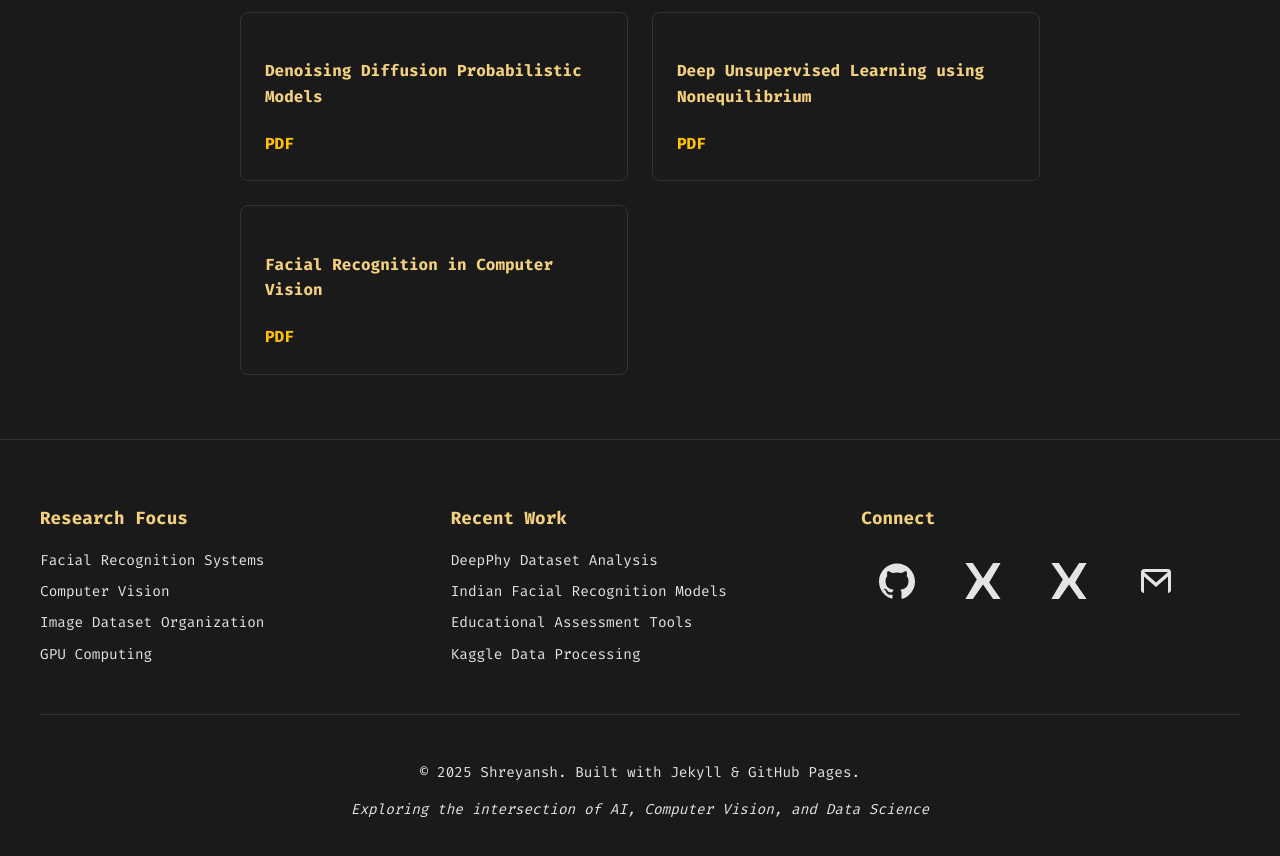
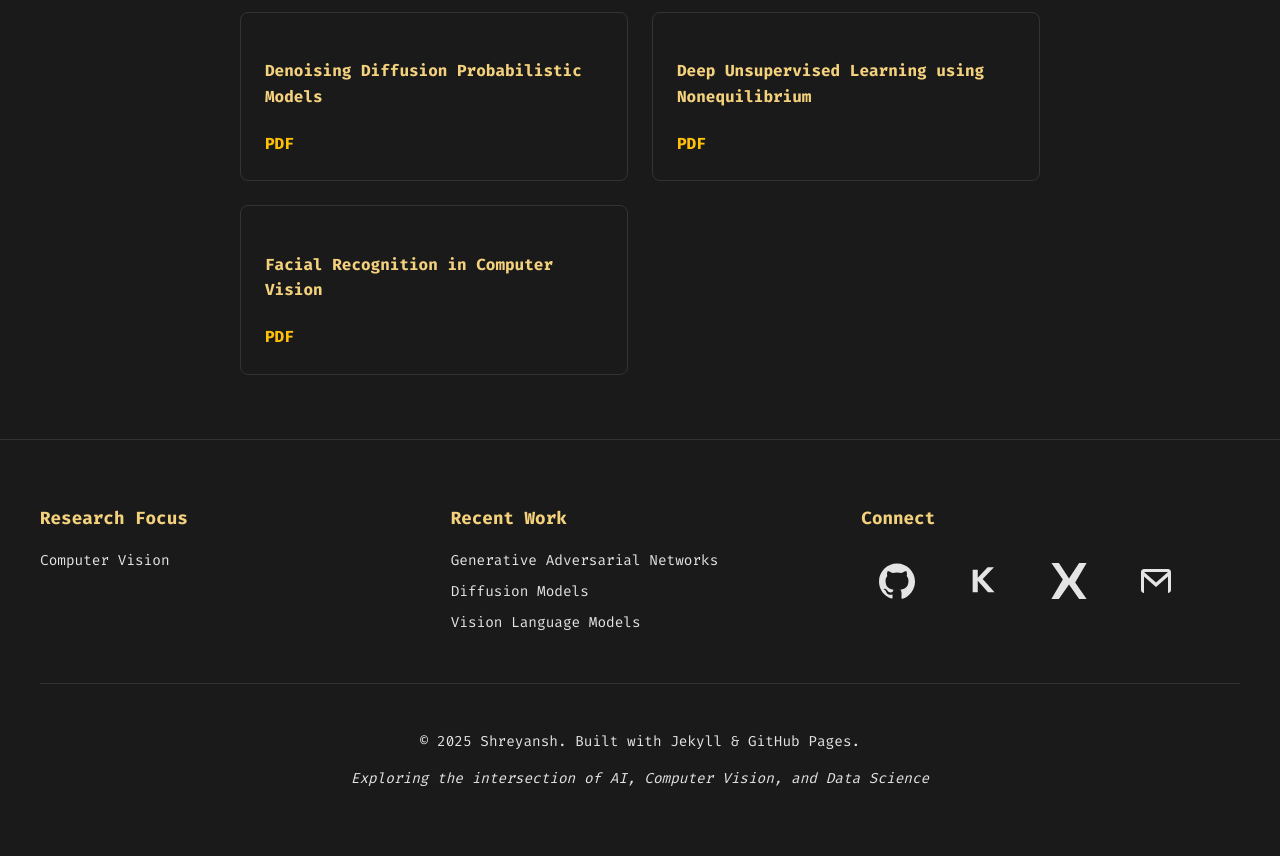
Before and after one commit to shrrynsh/site.github.io, a Jekyll site: the page built from index.md, in a window 1280 px wide and 900 px high, scrolled down 1426 px. Shown: the top 856 px of the window. Built offline with Jekyll 4.4.1, drawn with Linux system fonts in a browser that asks for light colours.

Commit message:
Update default.html

```diff
--- a/_layouts/default.html
+++ b/_layouts/default.html
@@ -14,20 +14,16 @@
         <div class="footer-section">
           <h3>Research Focus</h3>
           <ul>
-            <li>Facial Recognition Systems</li>
             <li>Computer Vision</li>
-            <li>Image Dataset Organization</li>
-            <li>GPU Computing</li>
           </ul>
         </div>
 
         <div class="footer-section">
           <h3>Recent Work</h3>
           <ul>
-            <li>DeepPhy Dataset Analysis</li>
-            <li>Indian Facial Recognition Models</li>
-            <li>Educational Assessment Tools</li>
-            <li>Kaggle Data Processing</li>
+            <li>Generative Adversarial Networks</li>
+            <li>Diffusion Models</li>
+            <li>Vision Language Models</li>
           </ul>
         </div>
 
@@ -35,19 +31,25 @@
           <h3>Connect</h3>
           <div class="social-links">
             <a href="https://github.com/shrrynsh" class="social-link" title="GitHub">
+              <!-- GitHub Official Icon -->
               <svg class="footer-icon" xmlns="http://www.w3.org/2000/svg" width="36" height="36" viewBox="0 0 24 24" fill="currentColor"><path d="M12 0.297c-6.63 0-12 5.373-12 12 0 5.303 3.438 9.8 8.205 11.387.6.113.82-.258.82-.577 0-.285-.01-1.04-.015-2.04-3.338.724-4.042-1.416-4.042-1.416-.546-1.387-1.333-1.756-1.333-1.756-1.089-.745.084-.729.084-.729 1.205.084 1.84 1.236 1.84 1.236 1.07 1.834 2.809 1.304 3.495.997.108-.775.418-1.305.762-1.605-2.665-.305-5.466-1.334-5.466-5.931 0-1.311.469-2.381 1.236-3.221-.124-.303-.535-1.523.117-3.176 0 0 1.008-.322 3.301 1.23.957-.266 1.983-.399 3.003-.404 1.02.005 2.047.138 3.006.404 2.291-1.553 3.297-1.23 3.297-1.23.653 1.653.242 2.873.118 3.176.77.84 1.235 1.91 1.235 3.221 0 4.609-2.803 5.624-5.475 5.921.43.372.823 1.102.823 2.222 0 1.606-.014 2.898-.014 3.293 0 .322.216.694.825.576C20.565 22.092 24 17.592 24 12.297c0-6.627-5.373-12-12-12"/></svg>
             </a>
             <a href="https://kaggle.com/shrrynsh" class="social-link" title="Kaggle">
-              <svg class="footer-icon" xmlns="http://www.w3.org/2000/svg" width="36" height="36" viewBox="0 0 1200 1227" fill="currentColor">
-                <path d="M1199.61 0H944.93L600.01 529.09 255.07 0H.39l389.6 564.09L0 1227h254.68l345.33-496.13L945.32 1227H1200l-389.6-563.91z"/>
+              <!-- Kaggle Official Icon -->
+              <svg class="footer-icon" xmlns="http://www.w3.org/2000/svg" width="36" height="36" viewBox="0 0 256 256" fill="currentColor">
+                <g>
+                  <path d="M54.5 208V48h36.2v56.6l70.2-74.6h45.1l-80.2 84.2 84.2 93.8h-46.2l-73.1-81.5V208z"/>
+                </g>
               </svg>
             </a>
             <a href="https://x.com/shrrynsh" class="social-link" title="X">
+              <!-- X (Twitter) Official Icon -->
               <svg class="footer-icon" xmlns="http://www.w3.org/2000/svg" width="36" height="36" viewBox="0 0 1200 1227" fill="currentColor">
                 <path d="M1199.61 0H944.93L600.01 529.09 255.07 0H.39l389.6 564.09L0 1227h254.68l345.33-496.13L945.32 1227H1200l-389.6-563.91z"/>
               </svg>
             </a>
             <a href="mailto:shreyansh_m@ee.iitr.ac.in" class="social-link" title="Email">
+              <!-- Material Design Email Icon -->
               <svg class="footer-icon" xmlns="http://www.w3.org/2000/svg" width="36" height="36" fill="currentColor" viewBox="0 0 24 24"><path d="M20 4H4c-1.1 0-2 .9-2 2v12c0 1.1.9 2 2 2h16c1.1 0 2-.9 2-2V6c0-1.1-.9-2-2-2zm0 2v.01L12 13 4 6.01V6h16zM4 20V8.99l8 7 8-7V20H4z"/></svg>
             </a>
           </div>
```
